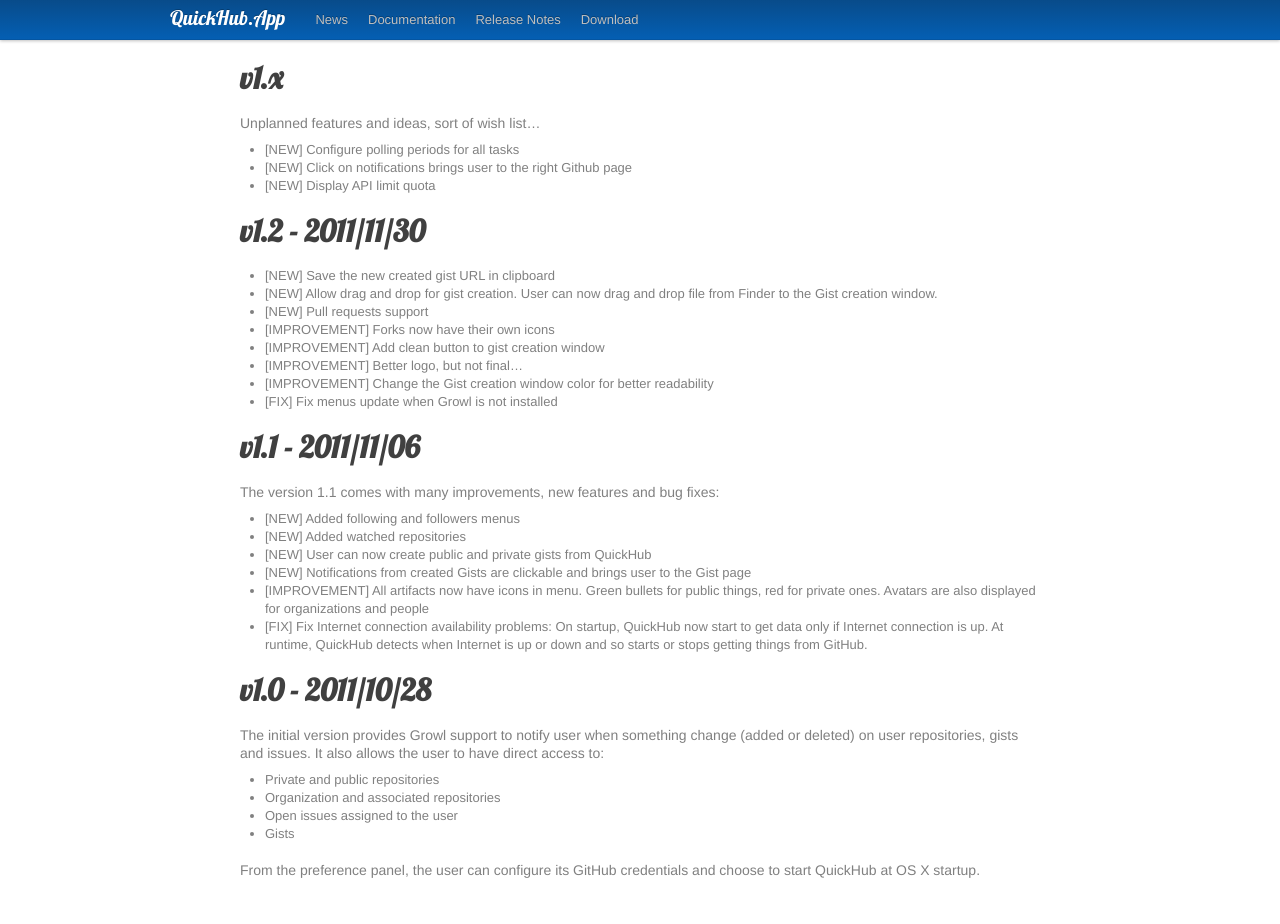
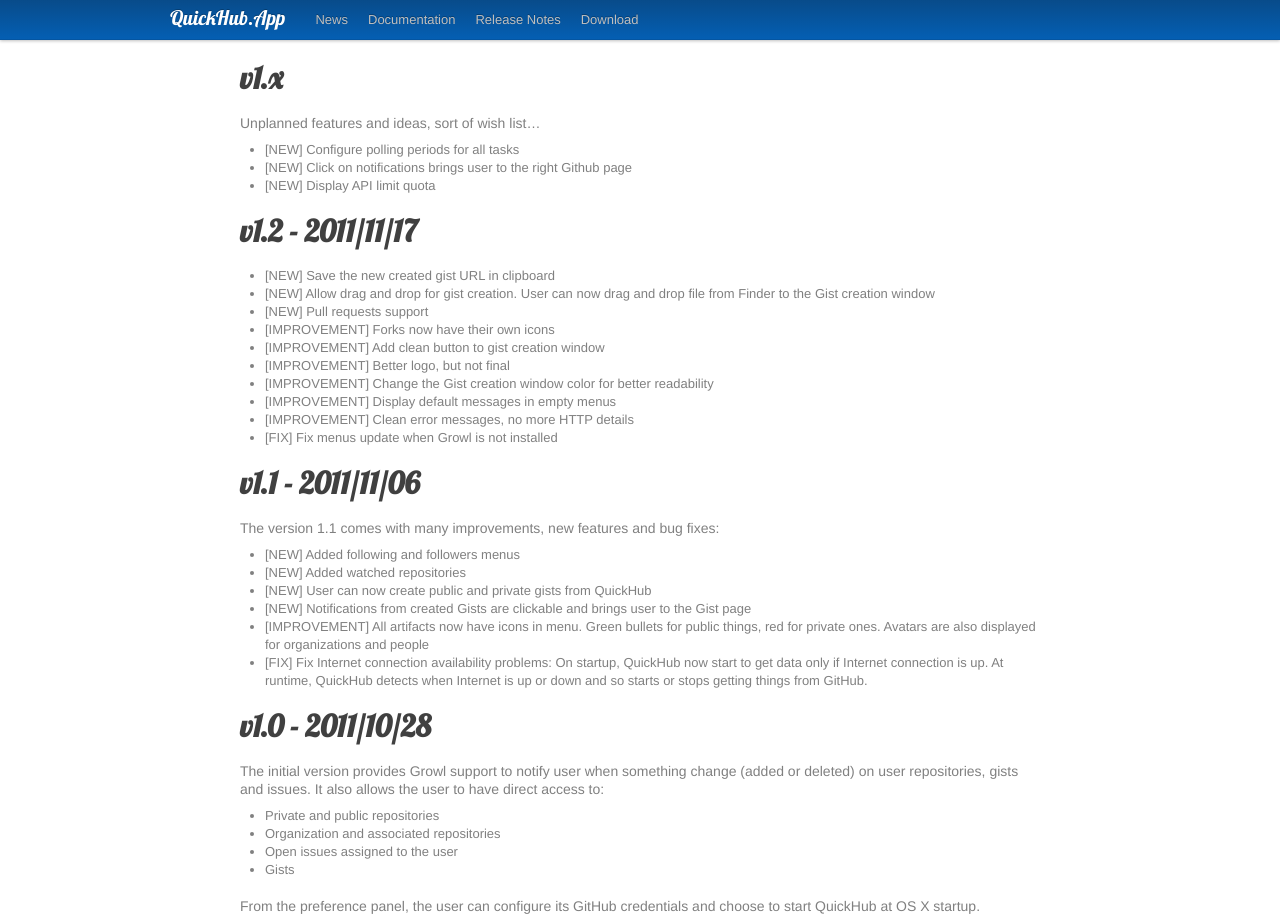
Before and after one commit to chamerling/QuickHubApp, a Jekyll site: the page built from pages/releasenotes.md, in a window 1280 px wide and 924 px high. Built offline with Jekyll 4.4.1, drawn with Linux system fonts in a browser that asks for light colours; nearby versions of some CDN libraries; Markdown is read by kramdown in place of the engine named in the settings; comment, search, counter and statistics services are not loaded.

Commit message:
Update release notes. 1.2 just submitted

```diff
--- a/pages/releasenotes.md
+++ b/pages/releasenotes.md
@@ -10,15 +10,17 @@
 - [NEW] Click on notifications brings user to the right Github page
 - [NEW] Display API limit quota
 
-# v1.2 - 2011/11/30
+# v1.2 - 2011/11/17
 
 - [NEW] Save the new created gist URL in clipboard
-- [NEW] Allow drag and drop for gist creation. User can now drag and drop file from Finder to the Gist creation window.
+- [NEW] Allow drag and drop for gist creation. User can now drag and drop file from Finder to the Gist creation window
 - [NEW] Pull requests support
 - [IMPROVEMENT] Forks now have their own icons
 - [IMPROVEMENT] Add clean button to gist creation window
-- [IMPROVEMENT] Better logo, but not final...
+- [IMPROVEMENT] Better logo, but not final
 - [IMPROVEMENT] Change the Gist creation window color for better readability
+- [IMPROVEMENT] Display default messages in empty menus
+- [IMPROVEMENT] Clean error messages, no more HTTP details
 - [FIX] Fix menus update when Growl is not installed
 
 # v1.1 - 2011/11/06
```
